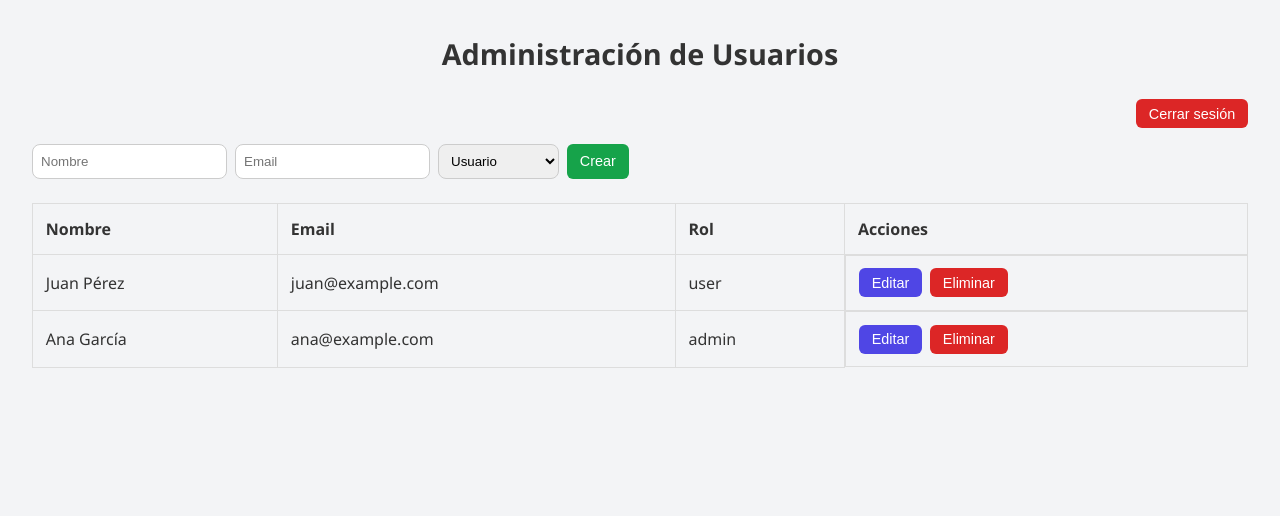
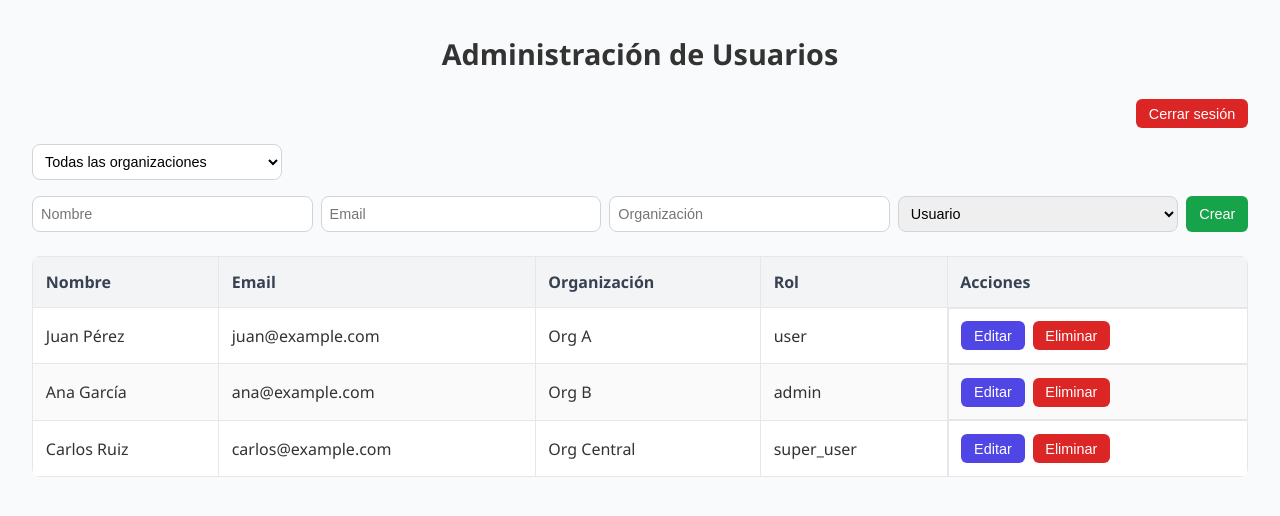
Before and after one commit to AlejandroRodriguezCastro/LDAP-DAII-G3-Front, a React (Vite) app: page /admin in a window 1280 px wide. Shown: the top 516 px of the page. Built offline with nearby package versions, Linux system fonts and the light colour scheme; sample sign-in values are in the browser's storage.

Commit message:
add super user rol

```diff
--- a/src/pages/Admin.jsx
+++ b/src/pages/Admin.jsx
@@ -6,22 +6,22 @@ import "./admin.css";
 
 const Admin = () => {
   const [users, setUsers] = useState([]);
-  const [newUser, setNewUser] = useState({ name: "", email: "", role: "user" });
+  const [newUser, setNewUser] = useState({ name: "", email: "", role: "user", organization: "" });
   const [editingUser, setEditingUser] = useState(null);
+  const [filterOrg, setFilterOrg] = useState("");
 
   const navigate = useNavigate();
 
-  // cargar usuarios
   useEffect(() => {
     userService.getUsers().then(setUsers);
   }, []);
 
   const handleCreate = async (e) => {
     e.preventDefault();
-    if (!newUser.name || !newUser.email) return;
+    if (!newUser.name || !newUser.email || !newUser.organization) return;
     const created = await userService.createUser(newUser);
     setUsers([...users, created]);
-    setNewUser({ name: "", email: "", role: "user" });
+    setNewUser({ name: "", email: "", role: "user", organization: "" });
   };
 
   const handleUpdate = async (id, updatedData) => {
@@ -40,15 +40,33 @@ const Admin = () => {
     navigate("/");
   };
 
+  // Organizaciones únicas para el filtro
+  const organizations = [...new Set(users.map((u) => u.organization))];
+
+  const filteredUsers = filterOrg
+    ? users.filter((u) => u.organization === filterOrg)
+    : users;
+
   return (
     <div className="admin-container">
       <h1 className="admin-title">Administración de Usuarios</h1>
 
-      {/* Botón logout */}
       <div style={{ textAlign: "right", marginBottom: "1rem" }}>
         <button className="btn-small btn-delete" onClick={handleLogout}>
           Cerrar sesión
         </button>
+      </div>
+
+      {/* Filtro por organización */}
+      <div className="filter-bar">
+        <select value={filterOrg} onChange={(e) => setFilterOrg(e.target.value)}>
+          <option value="">Todas las organizaciones</option>
+          {organizations.map((org) => (
+            <option key={org} value={org}>
+              {org}
+            </option>
+          ))}
+        </select>
       </div>
 
       {/* Alta usuario */}
@@ -65,30 +83,38 @@ const Admin = () => {
           value={newUser.email}
           onChange={(e) => setNewUser({ ...newUser, email: e.target.value })}
         />
+        <input
+          type="text"
+          placeholder="Organización"
+          value={newUser.organization}
+          onChange={(e) => setNewUser({ ...newUser, organization: e.target.value })}
+        />
         <select
           value={newUser.role}
           onChange={(e) => setNewUser({ ...newUser, role: e.target.value })}
         >
           <option value="user">Usuario</option>
           <option value="admin">Administrador</option>
+          <option value="super">Super Usuario</option>
         </select>
         <button className="btn-small btn-save" type="submit">
           Crear
         </button>
       </form>
 
-      {/* Tabla de usuarios */}
+      {/* Tabla */}
       <table className="user-table">
         <thead>
           <tr>
             <th>Nombre</th>
             <th>Email</th>
+            <th>Organización</th>
             <th>Rol</th>
             <th>Acciones</th>
           </tr>
         </thead>
         <tbody>
-          {users.map((u) => (
+          {filteredUsers.map((u) => (
             <tr key={u.id}>
               <td>
                 {editingUser?.id === u.id ? (
@@ -118,6 +144,19 @@ const Admin = () => {
               </td>
               <td>
                 {editingUser?.id === u.id ? (
+                  <input
+                    type="text"
+                    value={editingUser.organization}
+                    onChange={(e) =>
+                      setEditingUser({ ...editingUser, organization: e.target.value })
+                    }
+                  />
+                ) : (
+                  u.organization
+                )}
+              </td>
+              <td>
+                {editingUser?.id === u.id ? (
                   <select
                     value={editingUser.role}
                     onChange={(e) =>
@@ -126,6 +165,7 @@ const Admin = () => {
                   >
                     <option value="user">Usuario</option>
                     <option value="admin">Administrador</option>
+                    <option value="super">Super Usuario</option>
                   </select>
                 ) : (
                   u.role
--- a/src/pages/admin.css
+++ b/src/pages/admin.css
@@ -1,6 +1,7 @@
-/* admin.css */
 .admin-container {
   padding: 2rem;
+  background-color: #f9fafb;
+  min-height: 100vh;
 }
 
 .admin-title {
@@ -10,15 +11,33 @@
   text-align: center;
 }
 
+/* Filtro */
+.filter-bar {
+  margin-bottom: 1rem;
+}
+
+.filter-bar select {
+  padding: 0.5rem;
+  border: 1px solid #d1d5db;
+  border-radius: 8px;
+  font-size: 0.9rem;
+  width: 250px;
+  background: white;
+}
+
+/* Tabla de usuarios */
 .user-table {
   width: 100%;
   border-collapse: collapse;
   margin-bottom: 1.5rem;
+  background: #fff;
+  border-radius: 8px;
+  overflow: hidden;
 }
 
 .user-table th,
 .user-table td {
-  border: 1px solid #ddd;
+  border: 1px solid #e5e7eb;
   padding: 0.8rem;
   text-align: left;
 }
@@ -26,32 +45,45 @@
 .user-table th {
   background-color: #f3f4f6;
   font-weight: bold;
+  color: #374151;
 }
 
+.user-table tr:nth-child(even) {
+  background-color: #fafafa;
+}
+
+/* Acciones */
 .user-actions {
   display: flex;
   gap: 0.5rem;
 }
 
+/* Formulario inline */
 .form-inline {
   display: flex;
   gap: 0.5rem;
   margin-bottom: 1.5rem;
+  flex-wrap: wrap;
 }
 
 .form-inline input,
 .form-inline select {
   padding: 0.5rem;
-  border: 1px solid #ccc;
+  border: 1px solid #d1d5db;
   border-radius: 8px;
+  font-size: 0.9rem;
+  flex: 1;
+  min-width: 120px;
 }
 
+/* Botones */
 .btn-small {
   padding: 0.4rem 0.8rem;
   border: none;
   border-radius: 6px;
   cursor: pointer;
   font-size: 0.9rem;
+  transition: background 0.2s ease;
 }
 
 .btn-edit {
@@ -59,12 +91,24 @@
   color: white;
 }
 
+.btn-edit:hover {
+  background-color: #4338ca;
+}
+
 .btn-delete {
   background-color: #dc2626;
   color: white;
+}
+
+.btn-delete:hover {
+  background-color: #b91c1c;
 }
 
 .btn-save {
   background-color: #16a34a;
   color: white;
 }
+
+.btn-save:hover {
+  background-color: #15803d;
+}
--- a/src/services/userService.js
+++ b/src/services/userService.js
@@ -1,22 +1,31 @@
 // services/userService.js
+
+// Simulación en memoria
 let users = [
-  { id: 1, name: "Juan Pérez", email: "juan@example.com", role: "user" },
-  { id: 2, name: "Ana García", email: "ana@example.com", role: "admin" },
+  { id: 1, name: "Juan Pérez", email: "juan@example.com", role: "user", organization: "Org A" },
+  { id: 2, name: "Ana García", email: "ana@example.com", role: "admin", organization: "Org B" },
+  { id: 3, name: "Carlos Ruiz", email: "carlos@example.com", role: "super_user", organization: "Org Central" },
 ];
 
 export const userService = {
   getUsers: async () => {
-    return users;
+    // simula delay
+    return new Promise((resolve) => {
+      setTimeout(() => resolve(users), 300);
+    });
   },
+
   createUser: async (user) => {
     const newUser = { ...user, id: Date.now() };
     users.push(newUser);
     return newUser;
   },
+
   updateUser: async (id, updatedData) => {
     users = users.map((u) => (u.id === id ? { ...u, ...updatedData } : u));
     return users.find((u) => u.id === id);
   },
+
   deleteUser: async (id) => {
     users = users.filter((u) => u.id !== id);
     return true;
```
